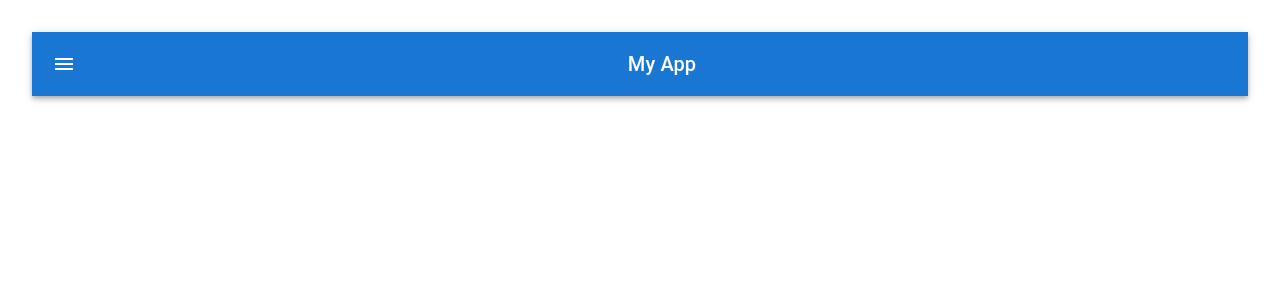
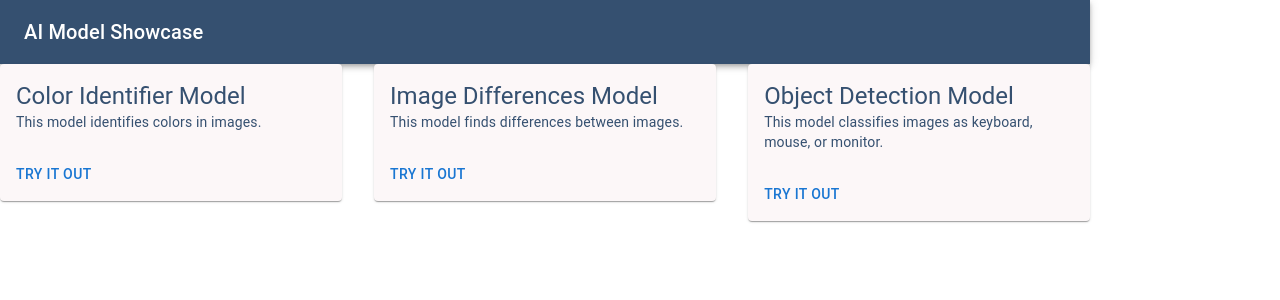
Before and after one commit to CarlosMoriel/modelos, a React (Vite) app in the folder front-end/: page / in a window 1280 px wide. Shown: the top 300 px of the page. Built offline with nearby package versions, Linux system fonts and the light colour scheme.

Commit message:
todo por hoy 200423 xd

```diff
--- a/front-end/package.json
+++ b/front-end/package.json
@@ -16,6 +16,7 @@
 		"@mui/styled-engine-sc": "^5.12.0",
 		"react": "^18.2.0",
 		"react-dom": "^18.2.0",
+		"react-router-dom": "^6.10.0",
 		"styled-components": "^5.3.9"
 	},
 	"devDependencies": {
--- a/front-end/src/App.jsx
+++ b/front-end/src/App.jsx
@@ -1,15 +1,23 @@
-import { useState } from "react";
-import "./App.css";
-import AppBar from "./components/AppBar";
+import React from "react";
+import { BrowserRouter as Router, Route, Routes } from "react-router-dom";
+import Navbar from "./components/Navbar";
+import ModelSections from "./components/ModelSections";
+import ColorIdentifierPage from "./components/ColorIdentifierSection";
+import ImageDifferencesPage from "./components/ImageDifferencesSection";
+import ObjectDetectionPage from "./components/ObjectDetectionSection";
 
-function App() {
-	const [count, setCount] = useState(0);
-
-	return (
-		<div className="App">
-			<AppBar />
-		</div>
-	);
-}
+const App = () => {
+  return (
+    <Router>
+      <Navbar />
+      <Routes>
+        <Route path="/" element={<ModelSections />} />
+        <Route path="/color-identifier" element={<ColorIdentifierPage />} />
+        <Route path="/image-differences" element={<ImageDifferencesPage />} />
+        <Route path="/object-detection" element={<ObjectDetectionPage />} />
+      </Routes>
+    </Router>
+  );
+};
 
 export default App;
--- a/front-end/src/components/AppBar.jsx
+++ /dev/null
@@ -1,28 +0,0 @@
-import React from 'react';
-import AppBar from '@mui/material/AppBar';
-import Toolbar from '@mui/material/Toolbar';
-import Typography from '@mui/material/Typography';
-import IconButton from '@mui/material/IconButton';
-import MenuIcon from '@mui/icons-material/Menu';
-
-const MyAppBar = () => {
-    return (
-      <AppBar position="static">
-        <Toolbar>
-          <IconButton
-            edge="start"
-            color="inherit"
-            aria-label="menu"
-            sx={{ mr: 2 }}
-          >
-            <MenuIcon />
-          </IconButton>
-          <Typography variant="h6" component="div" sx={{ flexGrow: 1 }}>
-            My App
-          </Typography>
-        </Toolbar>
-      </AppBar>
-    );
-  };
-
-export default MyAppBar;
--- /dev/null
+++ b/front-end/src/components/ColorIdentifierSection.jsx
@@ -0,0 +1,25 @@
+import React from 'react';
+import { Card, CardContent, Typography, CardActions, Button } from '@mui/material';
+import { Link } from 'react-router-dom';
+
+const ColorIdentifierSection = () => {
+  return (
+    <Card style={{ background: '#fcf7f8', color: '#355070' }}>
+      <CardContent>
+        <Typography variant="h5" component="div">
+          Color Identifier Model
+        </Typography>
+        <Typography variant="body2" component="div">
+          This model identifies colors in images.
+        </Typography>
+      </CardContent>
+      <CardActions>
+        <Button component={Link} to="/color-identifier">
+          Try it out
+        </Button>
+      </CardActions>
+    </Card>
+  );
+};
+
+export default ColorIdentifierSection;
--- /dev/null
+++ b/front-end/src/components/ImageDifferencesSection.jsx
@@ -0,0 +1,31 @@
+import React from "react";
+import {
+  Card,
+  CardContent,
+  Typography,
+  CardActions,
+  Button,
+} from "@mui/material";
+import { Link } from "react-router-dom";
+
+const ImageDifferencesSection = () => {
+  return (
+    <Card style={{ background: "#fcf7f8", color: "#355070" }}>
+      <CardContent>
+        <Typography variant="h5" component="div">
+          Image Differences Model
+        </Typography>
+        <Typography variant="body2" component="div">
+          This model finds differences between images.
+        </Typography>
+      </CardContent>
+      <CardActions>
+        <Button component={Link} to="/image-differences">
+          Try it out
+        </Button>
+      </CardActions>
+    </Card>
+  );
+};
+
+export default ImageDifferencesSection;
--- /dev/null
+++ b/front-end/src/components/ModelSections.jsx
@@ -0,0 +1,23 @@
+import React from 'react';
+import { Grid } from '@mui/material';
+import ColorIdentifierSection from './ColorIdentifierSection';
+import ImageDifferencesSection from './ImageDifferencesSection';
+import ObjectDetectionSection from './ObjectDetectionSection';
+
+const ModelSections = () => {
+  return (
+    <Grid container spacing={4}>
+      <Grid item xs={4}>
+        <ColorIdentifierSection />
+      </Grid>
+      <Grid item xs={4}>
+        <ImageDifferencesSection />
+      </Grid>
+      <Grid item xs={4}>
+        <ObjectDetectionSection />
+      </Grid>
+    </Grid>
+  );
+};
+
+export default ModelSections;
--- /dev/null
+++ b/front-end/src/components/Navbar.jsx
@@ -0,0 +1,16 @@
+import React from 'react';
+import { AppBar, Toolbar, Typography } from '@mui/material';
+
+const Navbar = () => {
+  return (
+    <AppBar position="static" style={{ background: '#355070' }}>
+      <Toolbar>
+        <Typography variant="h6" component="div">
+          AI Model Showcase
+        </Typography>
+      </Toolbar>
+    </AppBar>
+  );
+};
+
+export default Navbar;
--- /dev/null
+++ b/front-end/src/components/ObjectDetectionSection.jsx
@@ -0,0 +1,31 @@
+import React from "react";
+import {
+  Card,
+  CardContent,
+  Typography,
+  CardActions,
+  Button,
+} from "@mui/material";
+import { Link } from "react-router-dom";
+
+const ObjectDetectionSection = () => {
+  return (
+    <Card style={{ background: "#fcf7f8", color: "#355070" }}>
+      <CardContent>
+        <Typography variant="h5" component="div">
+          Object Detection Model
+        </Typography>
+        <Typography variant="body2" component="div">
+          This model classifies images as keyboard, mouse, or monitor.
+        </Typography>
+      </CardContent>
+      <CardActions>
+        <Button component={Link} to="/object-detection">
+          Try it out
+        </Button>
+      </CardActions>
+    </Card>
+  );
+};
+
+export default ObjectDetectionSection;
```
Also changed, not shown: 1 other file (tests, documents, lock files or other folders).
